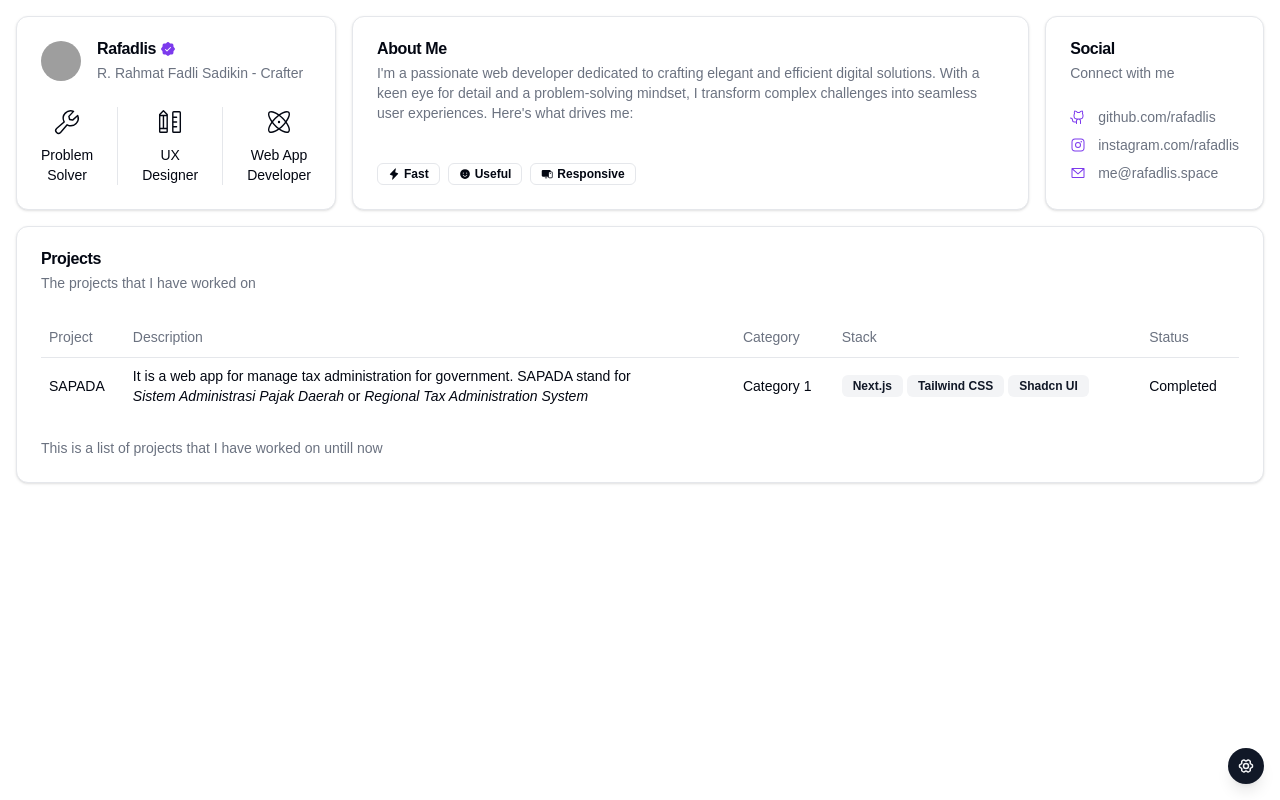
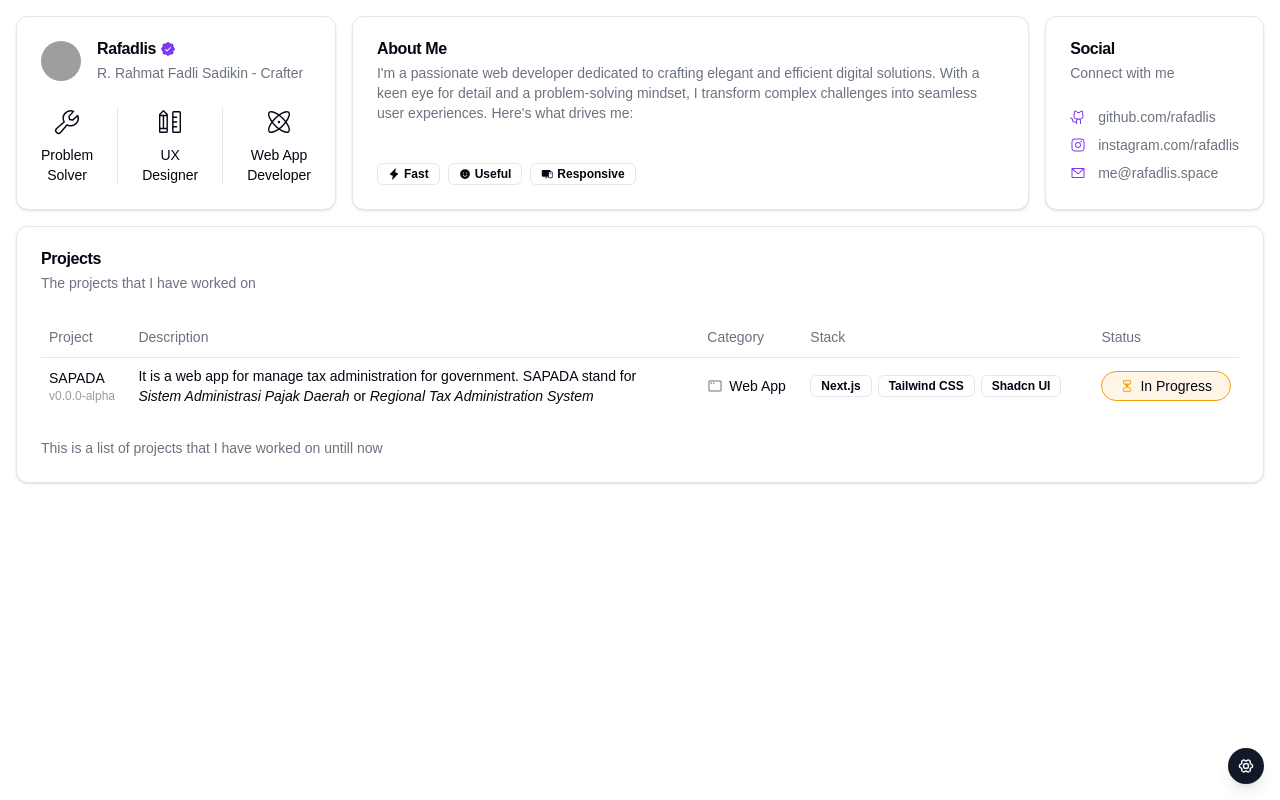
Before and after one commit to rafadlis/rafadlis.space, a Next.js app: page / in a window 1280 px wide. Built offline with nearby package versions, Linux system fonts and the light colour scheme; grey boxes are pictures that could not be loaded.

Commit message:
feat: udpate projects table

```diff
--- a/app/globals.css
+++ b/app/globals.css
@@ -33,6 +33,10 @@ body {
     --chart-3: 197 37% 24%;
     --chart-4: 43 74% 66%;
     --chart-5: 27 87% 67%;
+    --success: 142 76% 36%;
+    --success-foreground: 210 20% 98%;
+    --warning: 38 92% 50%;
+    --warning-foreground: 224 71.4% 4.1%;
   }
 
   .dark {
@@ -60,6 +64,10 @@ body {
     --chart-3: 30 80% 55%;
     --chart-4: 280 65% 60%;
     --chart-5: 340 75% 55%;
+    --success: 142 70% 45%;
+    --success-foreground: 210 20% 98%;
+    --warning: 48 96% 53%;
+    --warning-foreground: 210 20% 98%;
   }
 }
 
--- a/components/project-table.tsx
+++ b/components/project-table.tsx
@@ -8,6 +8,7 @@ import {
 } from "@/components/ui/table";
 import { projects } from "@/lib/data";
 import { Badge } from "./ui/badge";
+import { HourglassMedium } from "@phosphor-icons/react/dist/ssr";
 
 export default function ProjectTable() {
   return (
@@ -24,23 +25,41 @@ export default function ProjectTable() {
       <TableBody>
         {projects.map((project) => (
           <TableRow key={project.id}>
-            <TableCell>{project.name}</TableCell>
+            <TableCell>
+              {project.name}
+              <div className="text-xs text-muted-foreground/70">
+                {project.version}
+              </div>
+            </TableCell>
             <TableCell>
               <div className="max-w-prose line-clamp-3">
                 {project.description}
               </div>
             </TableCell>
-            <TableCell>{project.category}</TableCell>
             <TableCell>
-              <div className="flex flex-wrap gap-1">
+              <div className="flex items-center gap-1.5">
+                {project.category.icon}
+                {project.category.name}
+              </div>
+            </TableCell>
+            <TableCell>
+              <div className="flex flex-wrap gap-1.5">
                 {project.stack.map((tech) => (
-                  <Badge key={tech} variant="secondary" className="text-xs">
+                  <Badge key={tech} variant="outline">
                     {tech}
                   </Badge>
                 ))}
               </div>
             </TableCell>
-            <TableCell>{project.status}</TableCell>
+            <TableCell>
+              <div className="flex items-center justify-center gap-1.5 rounded-full border border-warning px-3 py-1 text-center bg-warning/10  ">
+                <HourglassMedium
+                  weight="fill"
+                  className="text-warning h-3.5 w-3.5"
+                />
+                {project.status}
+              </div>
+            </TableCell>
           </TableRow>
         ))}
       </TableBody>
--- a/lib/data.tsx
+++ b/lib/data.tsx
@@ -1,10 +1,15 @@
 import { ReactNode } from "react";
+import { AppWindow } from "@phosphor-icons/react/dist/ssr";
 
 export type Project = {
   id: number;
   name: string;
+  version: string;
   description: ReactNode;
-  category: string;
+  category: {
+    name: string;
+    icon: ReactNode;
+  };
   stack: string[];
   status: string;
 };
@@ -13,6 +18,7 @@ export const projects: Project[] = [
   {
     id: 1,
     name: "SAPADA",
+    version: "v0.0.0-alpha",
     description: (
       <>
         It is a web app for manage tax administration for government. SAPADA
@@ -21,8 +27,11 @@ export const projects: Project[] = [
         <span className="italic">Regional Tax Administration System</span>
       </>
     ),
-    category: "Category 1",
+    category: {
+      name: "Web App",
+      icon: <AppWindow className="h-4 w-4 text-muted-foreground" />,
+    },
     stack: ["Next.js", "Tailwind CSS", "Shadcn UI"],
-    status: "Completed",
+    status: "In Progress",
   },
 ];
--- a/tailwind.config.ts
+++ b/tailwind.config.ts
@@ -54,6 +54,14 @@ const config: Config = {
           "4": "hsl(var(--chart-4))",
           "5": "hsl(var(--chart-5))",
         },
+        success: {
+          DEFAULT: "hsl(var(--success))",
+          foreground: "hsl(var(--success-foreground))",
+        },
+        warning: {
+          DEFAULT: "hsl(var(--warning))",
+          foreground: "hsl(var(--warning-foreground))",
+        },
       },
       borderRadius: {
         lg: "var(--radius)",
```
